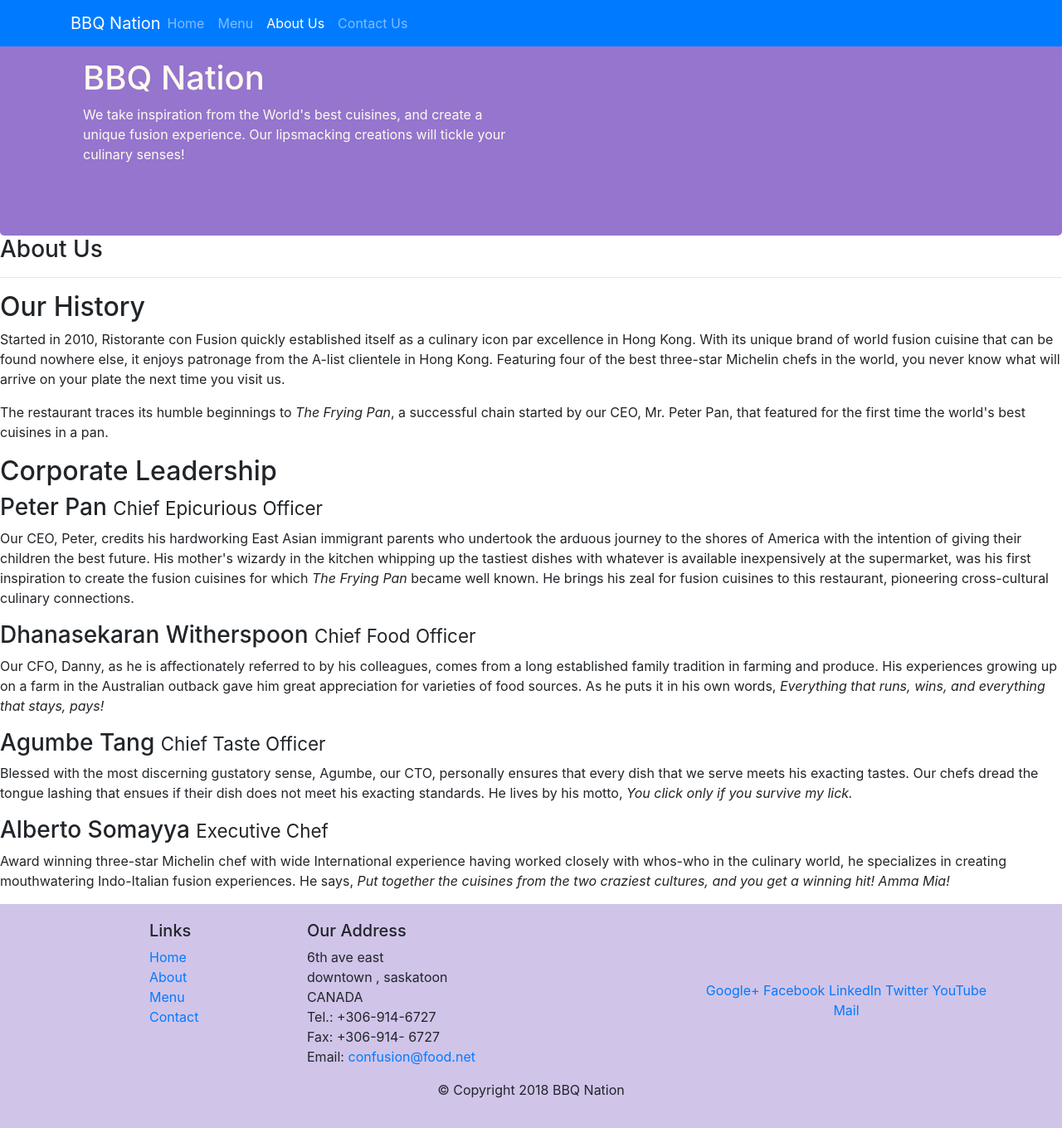
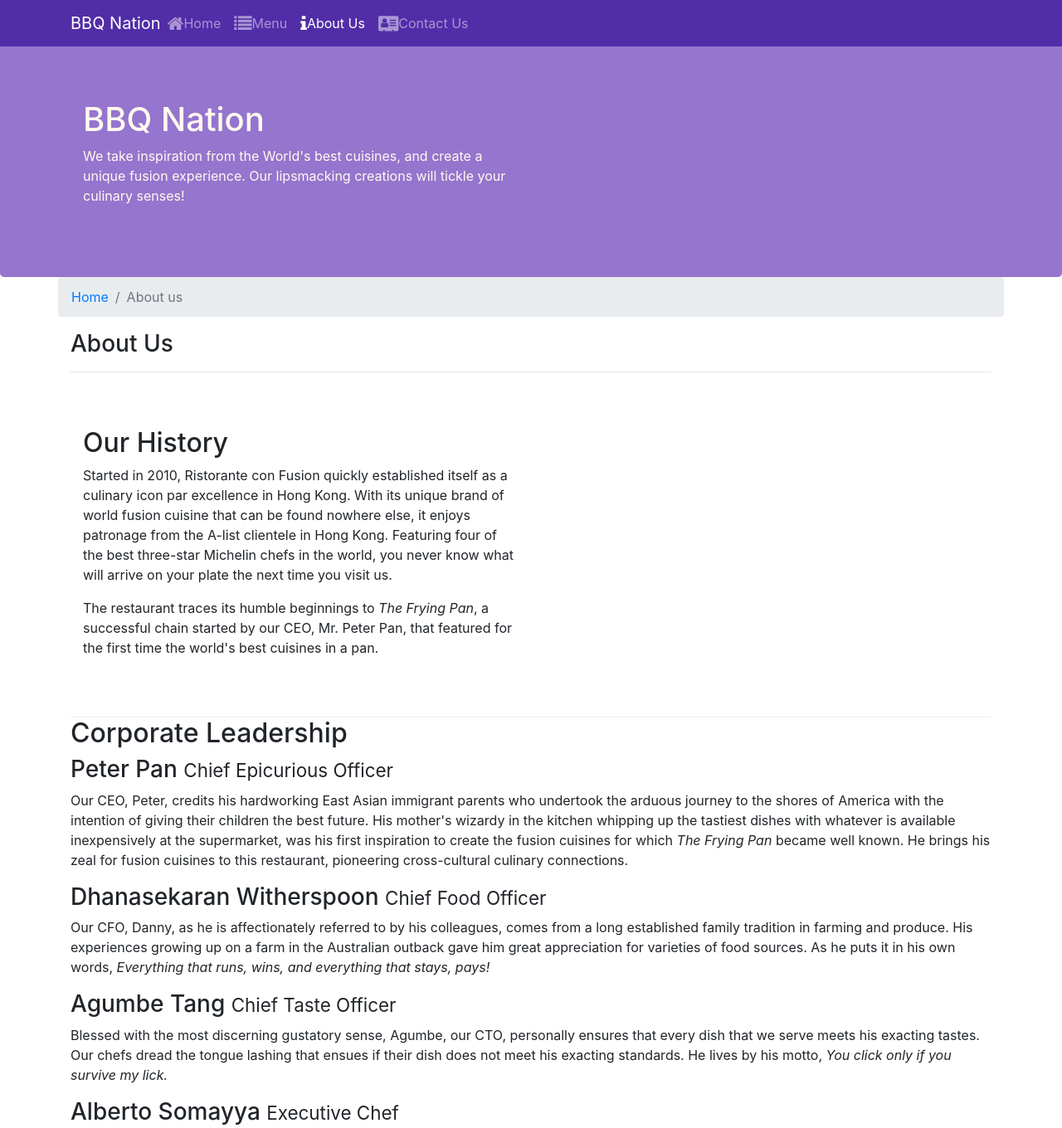
Before and after one commit to charanjit712/project, a website: page aboutus.html in a window 1280 px wide. Shown: the top 1360 px of the page at 83% size. Drawn offline with nearby package versions, Linux system fonts and the light colour scheme.

Commit message:
icons introduced

```diff
--- a/CSS/styles.css
+++ b/CSS/styles.css
@@ -26,3 +26,11 @@
         margin: 0px;
         color: 0f0f0f;
     }
+    body {
+        padding: 50px 0px 0px 0px;
+        z-index: 0;
+    }
+
+    .navbar-dark {
+        background-color: #512DA8;
+    }
--- a/aboutus.html
+++ b/aboutus.html
@@ -10,12 +10,16 @@
     <!-- Bootstrap CSS -->
     <link rel="stylesheet" href="node_modules/bootstrap/dist/css/bootstrap.min.css">
     <linK rel="stylesheet" href="CSS/styles.css">
+
+<link rel="stylesheet" href="node_modules/font-awesome/css/font-awesome.min.css">
+<link rel="stylesheet" href="node_modules/bootstrap-social/bootstrap-social.css">
+
     <title>Ristorante Con Fusion: About Us</title>
 
 </head>
 
 <body>
-        <nav class="navbar navbar-dark navbar-expand-sm bg-primary fixed-top">
+        <nav class="navbar navbar-dark navbar-expand-sm  fixed-top">
                 <div class="container">
                     <button class="navbar-toggler" type="button" data-toggle="collapse" data-target="#Navbar">
                         <span class="navbar-toggler-icon"></span>
@@ -26,10 +30,10 @@
 
 
                     <ul class="navbar-nav mr-auto">
-                        <li class="nav-item "><a class="nav-link" href="./index.html">Home</a></li>
-                        <li class="nav-item"><a class="nav-link" href="#">Menu </a></li>
-                        <li class="nav-item active"><a class="nav-link" href="#">About Us</a></li>
-                        <li class="nav-item"><a class="nav-link" href="#">Contact Us</a></li>
+                        <li class="nav-item "><a class="nav-link" href="./index.html"><span class="fa fa-home fa-lg"></span>Home</a></li>
+                        <li class="nav-item"><a class="nav-link" href="#"><span class="fa fa-list fa-lg"></span>Menu </a></li>
+                        <li class="nav-item active"><a class="nav-link" href="#"><span class="fa fa-info fa-lg"></span>About Us</a></li>
+                        <li class="nav-item"><a class="nav-link" href="#"><span class="fa fa-address-card fa-lg"></span>Contact Us</a></li>
 
                     </ul>
                 </div>
@@ -50,16 +54,22 @@
         </div>
     </header>
 
-    <div>
-        <div>
-            <div>
+    <div class="container">
+        <div class="row">
+            <ol  class="col-12 breadcrumb">
+                <li class="breadcrumb-item"><a href="./index.html">Home</a></li>
+                <li class="breadcrumb-item active">About us</li>
+
+            </ol>
+            <div class="col-12">
                <h3>About Us</h3>
                <hr>
             </div>
         </div>
 
-        <div>
-            <div>
+
+        <div class="row row-content">
+            <div class="col-sm-6">
                 <h2>Our History</h2>
                 <p>Started in 2010, Ristorante con Fusion quickly established itself as a culinary icon par excellence in Hong Kong. With its unique brand of world fusion cuisine that can be found nowhere else, it enjoys patronage from the A-list clientele in Hong Kong.  Featuring four of the best three-star Michelin chefs in the world, you never know what will arrive on your plate the next time you visit us.</p>
                 <p>The restaurant traces its humble beginnings to <em>The Frying Pan</em>, a successful chain started by our CEO, Mr. Peter Pan, that featured for the first time the world's best cuisines in a pan.</p>
@@ -103,25 +113,25 @@
                             6th ave east <br>
                             downtown , saskatoon<br>
                             CANADA<br>
-                            Tel.: +306-914-6727<br>
-                            Fax:  +306-914- 6727<br>
-		              Email: <a href="mailto:confusion@food.net">confusion@food.net</a>
+                            <i class="fa fa-phone fa-lg"></i>: +306-914-6727<br>
+                            <i class="fa fa-fax fa-lg"></i>:  +306-914- 6727<br>
+                            <i class="fa fa-envelope fa-lg"></i>: <a href="mailto:confusion@food.net">confusion@food.net</a>
 		           </address>
                 </div>
                 <div class="col-12 col-sm-4 align-self-center">
                     <div class="text-center">
-                        <a href="http://google.com/+">Google+</a>
-                        <a href="http://www.facebook.com/profile.php?id=">Facebook</a>
-                        <a href="http://www.linkedin.com/in/">LinkedIn</a>
-                        <a href="http://twitter.com/">Twitter</a>
-                        <a href="http://youtube.com/">YouTube</a>
-                        <a href="mailto:">Mail</a>
+                        <a class="btn btn-social-icon btn-google" href="http://google.com/+"><i class="fa fa-google-plus fa-lg"></i></a>
+                        <a class="btn btn-social-icon btn-facebook"  href="http://www.facebook.com/profile.php?id="><i class="fa fa-facebook fa-lg"></i></a>
+                        <a class="btn btn-social-icon btn-linkedin"  href="http://www.linkedin.com/in/"><i class="fa fa-linkedin fa-lg"></i></a>
+                        <a class="btn btn-social-icon btn-twitter"  href="http://twitter.com/"><i class="fa fa-twitter fa-lg"></i></a>
+                        <a class="btn btn-social-icon btn-google" href="http://youtube.com/"><i class="fa fa-youtube fa-lg"></i></a>
+                        <a class="btn btn-social-icon btn-social-icon"  href="mailto:"><i class="fa fa-envelope-o fa-lg"></i></a>
                     </div>
                 </div>
            </div>
            <div class="row justify-content-center">
                 <div class="col-auto">
-                    <p>© Copyright 2018 BBQ Nation</p>
+                    <p>© Copyright 2019 BBQ Nation</p>
                 </div>
            </div>
         </div>
--- a/package.json
+++ b/package.json
@@ -15,6 +15,8 @@
   },
   "dependencies": {
     "bootstrap": "^4.3.1",
+    "bootstrap-social": "^5.1.1",
+    "font-awesome": "^4.7.0",
     "jquery": "^3.4.1",
     "popper.js": "^1.12.9"
   }
```
Also changed, not shown: index.html (+19 -15 lines), 1 other file.
